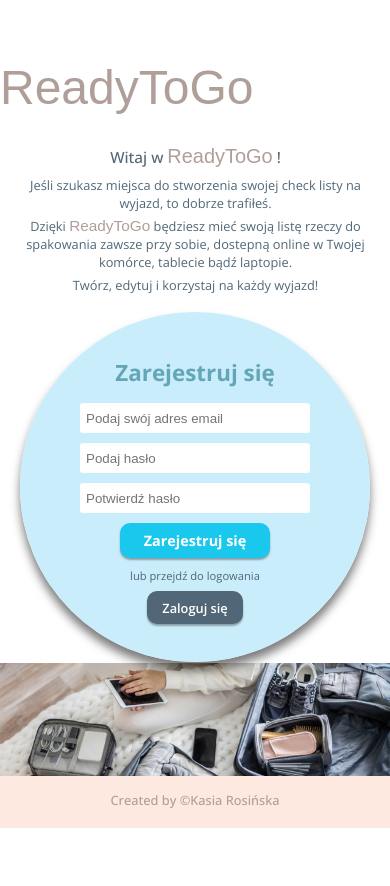
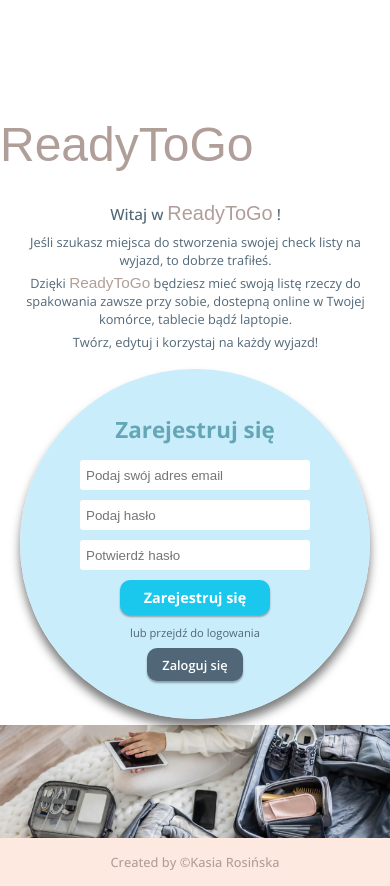
Before and after one commit to RosinskaK/ready_to_go_project, a React (Vite) app: page /signup in a window 390 px wide. Before the commit the page ends 844 px from the top, so only its background shows below. Built offline with nearby package versions, Linux system fonts and the light colour scheme; no server answers; a web font is replaced by a local one.

Commit message:
signup validation and mobile version fix p.2

```diff
--- a/src/components/SignIn.jsx
+++ b/src/components/SignIn.jsx
@@ -43,7 +43,7 @@ function SignIn() {
                             authError && <div style={{color: 'red'}}>{authError}</div>
                         }
                         <input className='input-sign' id='email' placeholder='Podaj swój adres email'/>
-                        <input className='input-sign' id='password' placeholder='Podaj hasło'/>
+                        <input className='input-sign' id='password' type='password' placeholder='Podaj hasło'/>
                         <button className='sign-btn'>Zaloguj się</button>
                     </form>
                     <p className='link-to-signup'>jeśli nie masz konta zarejestruj się</p>
--- a/src/components/SignUp.jsx
+++ b/src/components/SignUp.jsx
@@ -5,6 +5,7 @@ import supabase from "../services/supabase.js";
 import Welcome from "./Welcome.jsx";
 import Footer from "./Footer.jsx";
 
+//-------ZAREJESTRUJ SIĘ------------------
 
 function SignUp() {
 
@@ -15,9 +16,17 @@ function SignUp() {
 
         const { email, password, password_repeat } = e.target.elements;
 
-        if (password.value !== password_repeat.value) {
-            alert('Oba hasła muszą być identyczne');
-            return;
+        // if (password.value !== password_repeat.value) {
+        //     alert('Oba hasła muszą być identyczne');
+        //     return;
+        // }
+
+        if (password.value === "" || (password.value !== password_repeat.value)) {
+            alert('Hasła nie są takie same lub puste');
+        } else if (!email.value.includes('@')) {
+            alert('Email musi posiadać znak @');
+        } else if (password.value.length <6 || password_repeat.value.length <6) {
+            alert('Hasło musi mieć co najmniej 6 znaków');
         }
 
         let { error } = await supabase.auth.signUp({
@@ -29,12 +38,8 @@ function SignUp() {
             navigation('/');
             return;
         }
-
         console.log(error);
-
     }
-
-    //ewentualnie dodać walidacje!!!!!!!!!!!!
 
     return (
         <div className='signup-div'>
--- a/src/scss/elements/_signin.scss
+++ b/src/scss/elements/_signin.scss
@@ -17,8 +17,12 @@
   align-items: center;
 
   width: 100%;
-  height: 680px;
+  height: 700px;
   background-color: $moonstone;
+  @media only screen and (max-width: 480px) {
+    height: 900px;
+    padding-bottom: 30px;
+  }
 }
 
 .signin-logo {
--- a/src/scss/elements/_signup.scss
+++ b/src/scss/elements/_signup.scss
@@ -18,7 +18,7 @@
   align-items: center;
 
   width: 100%;
-  min-height: 900px;
+  min-height: 1100px;
 
   background-image: url("../assets/packing3.jpg");
   background-size: contain;
@@ -26,7 +26,7 @@
   background-repeat: no-repeat;
 
   @media only screen and (max-width: 480px) {
-    min-height: 760px;
+    min-height: 880px;
   }
 }
 
@@ -38,10 +38,10 @@
   border-radius: 50%;
   //opacity: 95%;
   box-shadow: 0 8px 10px rgba(17, 17, 17, 0.55);
-  margin-bottom: 80px;
+  margin-bottom: 50px;
 
   @media only screen and (max-width: 480px) {
-    margin-bottom: 80px;
+    margin-bottom: 10px;
   }
 }
 
@@ -75,13 +75,15 @@
   color: $cinereous;
   max-width: 1400px;
   width: 100%;
-  display: inline-block;
+  display: block;
   text-align: left;
-  margin: 5px 10px 30px 10px;
+  margin: 15px 10px 30px 10px;
+
 
   @media only screen and (max-width: 480px) {
     margin-top: 10px;
     margin-bottom: 20px;
     margin-left: 10px;
+    padding-top: 40px;
   }
 }
```
